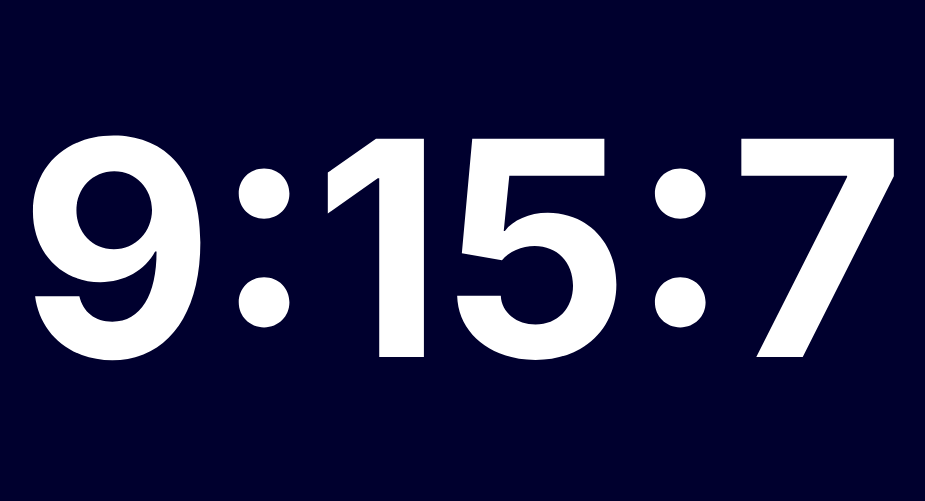
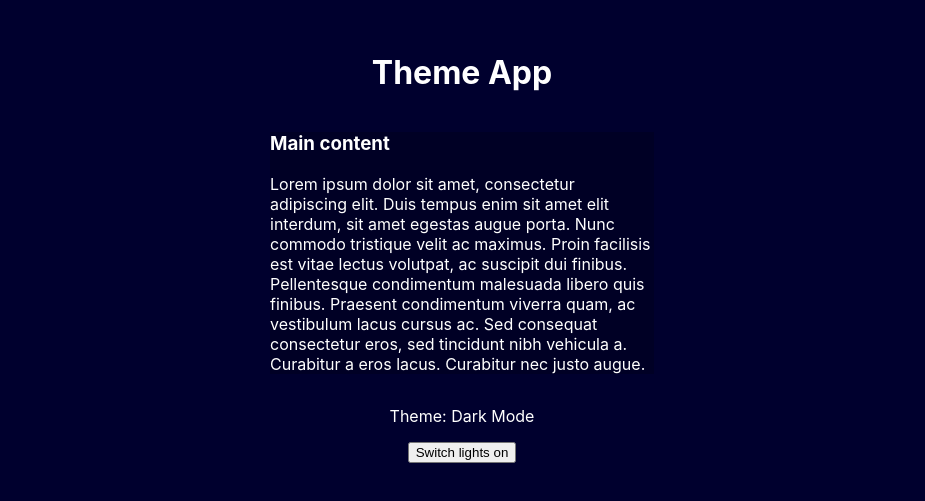
Before and after one commit to kodschul/kodschul-reactjs-2602, a React (Create React App) app in the folder code/react-app/: page / in a window 1280 px wide. Shown: the part 153-654 px from the top of the page, without its empty margins (178-1103 px from the left). Built offline with nearby package versions, Linux system fonts and the light colour scheme.

Commit message:
✨ theme app

```diff
--- a/code/react-app/src/index.tsx
+++ b/code/react-app/src/index.tsx
@@ -1,7 +1,7 @@
 import React from "react";
 import ReactDOM from "react-dom/client";
 import "./index.css";
-import TimeNowApp from "./hooks/TimeNowApp";
+import ThemeApp from "./theme-app/ThemeApp";
 import reportWebVitals from "./reportWebVitals";
 
 const root = ReactDOM.createRoot(
@@ -9,7 +9,7 @@ const root = ReactDOM.createRoot(
 );
 root.render(
   <React.StrictMode>
-    <TimeNowApp />
+    <ThemeApp />
   </React.StrictMode>
 );
 
--- /dev/null
+++ b/code/react-app/src/theme-app/CardContainer.tsx
@@ -0,0 +1,15 @@
+import React from "react";
+
+const CardContainer = ({ children, isDark = false }) => {
+  return (
+    <div
+      style={
+        isDark ? { background: "rgb(0, 0, 0, 0.2)" } : { background: "silver" }
+      }
+    >
+      {children}
+    </div>
+  );
+};
+
+export default CardContainer;
--- /dev/null
+++ b/code/react-app/src/theme-app/CardContent.tsx
@@ -0,0 +1,23 @@
+import React from "react";
+import CardContainer from "./CardContainer";
+
+const CardContent = (props) => {
+  return (
+    <div style={{ maxWidth: "30%" }}>
+      <CardContainer isDark={props.isDark}>
+        <h3>Main content</h3>
+        <p>
+          Lorem ipsum dolor sit amet, consectetur adipiscing elit. Duis tempus
+          enim sit amet elit interdum, sit amet egestas augue porta. Nunc
+          commodo tristique velit ac maximus. Proin facilisis est vitae lectus
+          volutpat, ac suscipit dui finibus. Pellentesque condimentum malesuada
+          libero quis finibus. Praesent condimentum viverra quam, ac vestibulum
+          lacus cursus ac. Sed consequat consectetur eros, sed tincidunt nibh
+          vehicula a. Curabitur a eros lacus. Curabitur nec justo augue.
+        </p>
+      </CardContainer>
+    </div>
+  );
+};
+
+export default CardContent;
--- /dev/null
+++ b/code/react-app/src/theme-app/SwitchThemeButton.tsx
@@ -0,0 +1,14 @@
+type SwitchThemeButtonProps = {
+  isDark: boolean;
+  switchMode: (isDark: boolean) => void;
+};
+
+const SwitchThemeButton = (props: SwitchThemeButtonProps) => {
+  return (
+    <button onClick={() => props.switchMode(!props.isDark)}>
+      {props.isDark ? "Switch lights on" : "Switch lights off"}
+    </button>
+  );
+};
+
+export default SwitchThemeButton;
--- /dev/null
+++ b/code/react-app/src/theme-app/ThemeApp.tsx
@@ -0,0 +1,42 @@
+import { useEffect, useState } from "react";
+import SwitchThemeButton from "./SwitchThemeButton";
+import CardContent from "./CardContent";
+
+const ThemeApp = () => {
+  const [isDark, setDark] = useState(true);
+  return (
+    <div
+      style={{
+        ...styles.main,
+        ...(!isDark && styles.mainLightMode),
+      }}
+    >
+      <h1>Theme App</h1>
+
+      <CardContent isDark={isDark} />
+
+      <p>Theme: {isDark ? "Dark Mode" : "Light Mode"}</p>
+
+      <SwitchThemeButton isDark={isDark} switchMode={setDark} />
+    </div>
+  );
+};
+
+const styles: any = {
+  main: {
+    minHeight: "100vh",
+    width: "100vqw",
+    color: "white",
+    background: "rgb(0, 0, 46)",
+    display: "flex",
+    justifyContent: "center",
+    alignItems: "center",
+    flexDirection: "column",
+  },
+  mainLightMode: {
+    background: "white",
+    color: "black",
+  },
+};
+
+export default ThemeApp;
```
